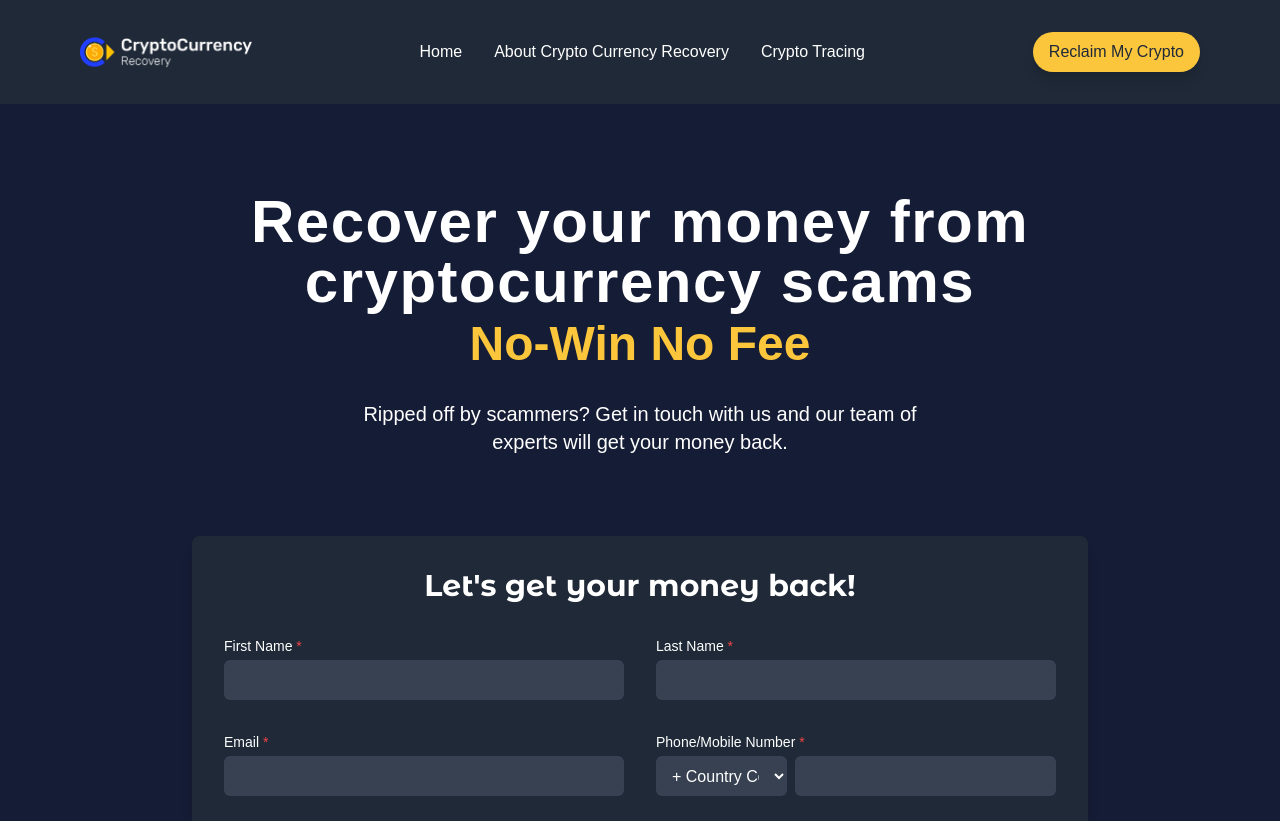
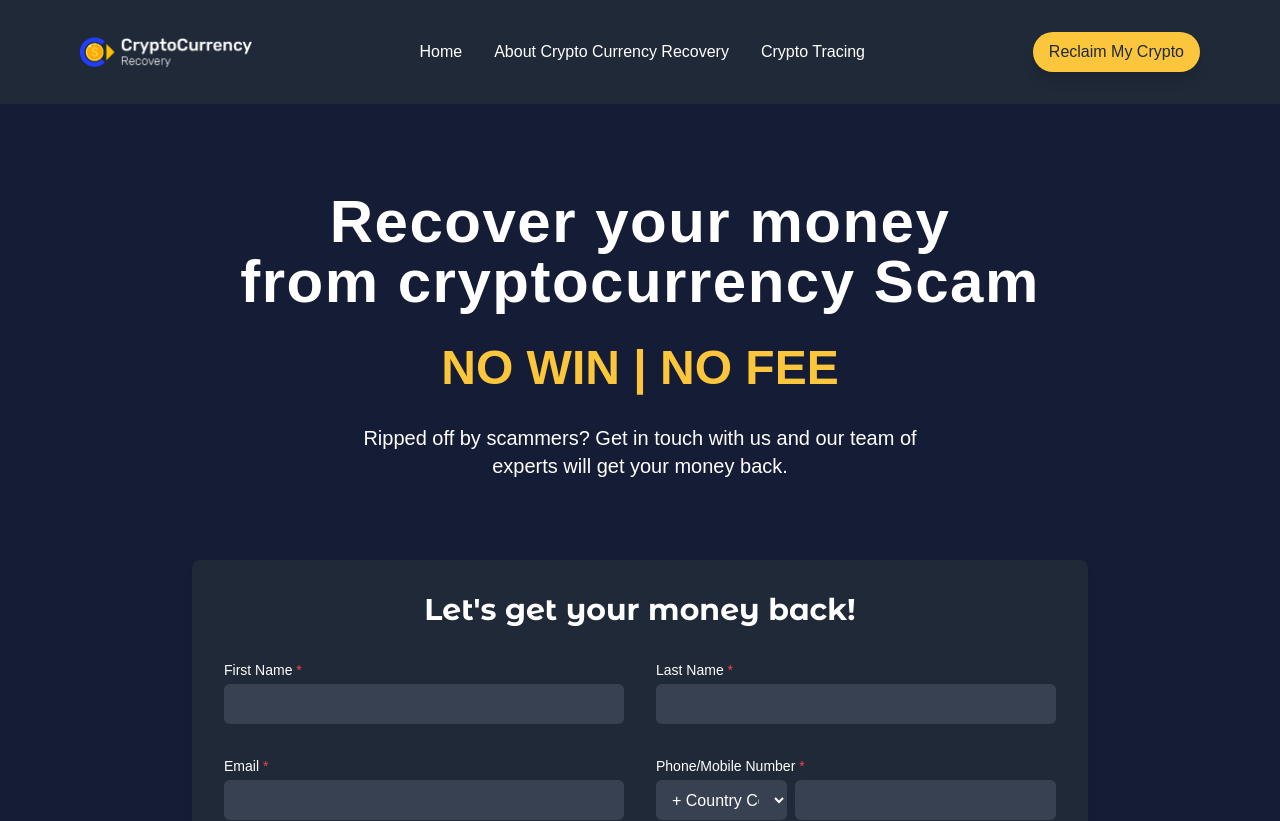
Before and after one commit to SE-Tayyab/Crypto-Currency-Recovery-App, a React (Vite) app in the folder Client/vite-project/: page / in a window 1280 px wide. Shown: the top 821 px of the page. Built offline with nearby package versions, Linux system fonts and the light colour scheme.

Commit message:
text changed on home page

```diff
--- a/Client/vite-project/src/components/Home/CryptoRecoveryForm.jsx
+++ b/Client/vite-project/src/components/Home/CryptoRecoveryForm.jsx
@@ -63,13 +63,13 @@ const CryptoRecoveryForm = () => {
     >
       <div className="max-w-4xl mx-auto">
         <h1 className="text-4xl sm:text-6xl font-bold text-center mb-2 leading-snug tracking-wide">
-          Recover your money from <br /> cryptocurrency scams
+          Recover your money <br /> from cryptocurrency Scam
         </h1>
         <p
           style={{ color: yellow, fontFamily: "Arial" }}
-          className="text-3xl sm:text-5xl font-bold text-center mb-8"
+          className="text-3xl sm:text-5xl font-bold text-center mt-8 mb-8"
         >
-          No-Win No Fee
+          NO WIN | NO FEE
         </p>
 
         <p className="text-lg sm:text-xl text-center mb-20">
```
